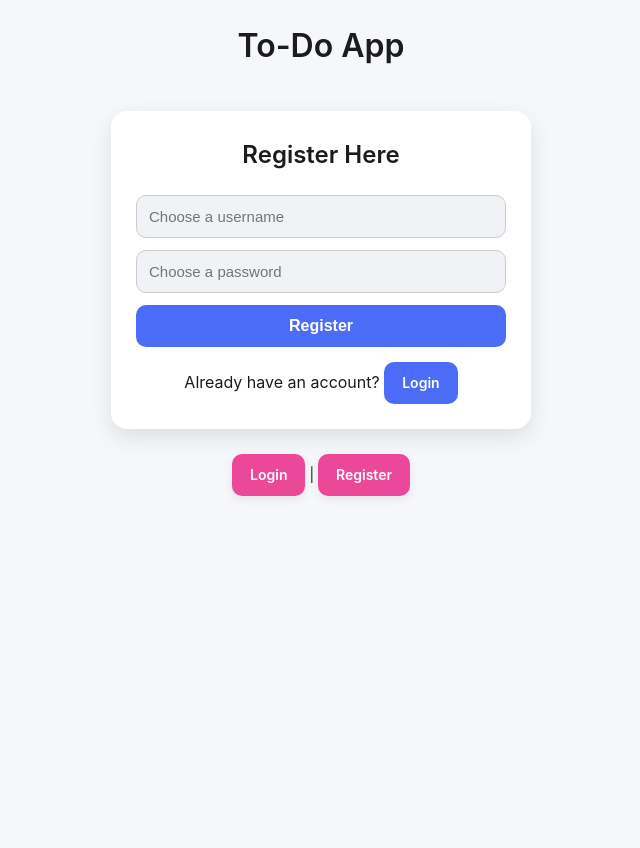
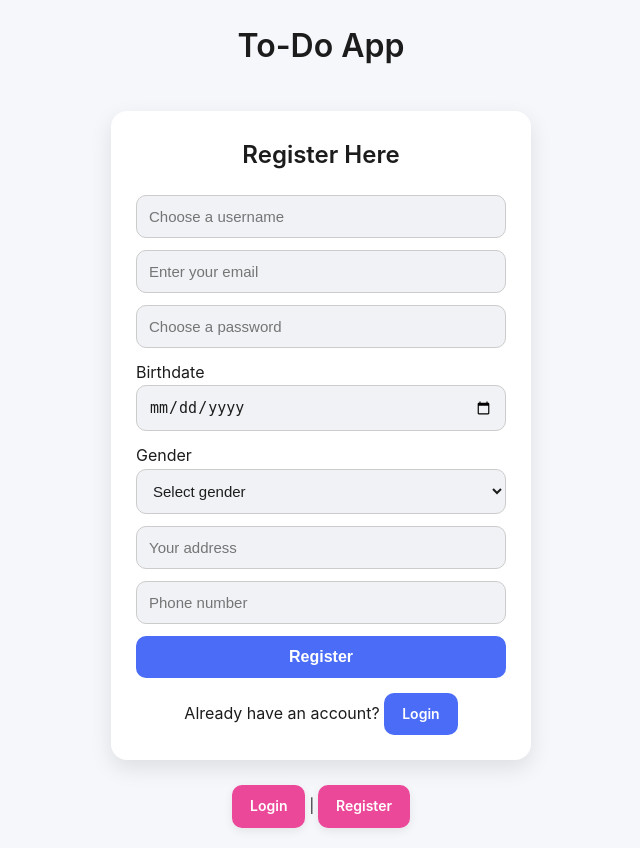
Before and after one commit to bardhideveloper/todo_flask, a Flask app: page /register in a window 1280 px wide. Shown: the whole page, without its empty margins (319-959 px from the left). Before the commit the page ends 497 px from the top, so only its background shows below. Run offline with Flask 3, Linux system fonts and the light colour scheme.

Commit message:
Added some fields for register form

```diff
--- a/database.py
+++ b/database.py
@@ -11,6 +11,12 @@ class User(UserMixin, db.Model):
     username = db.Column(db.String(100), unique=True, nullable=False)
     password = db.Column(db.String(200), nullable=False)
     theme = db.Column(db.String(10), default="light")  # light or dark
+
+    email = db.Column(db.String(120), unique=True, nullable=False)
+    birthdate = db.Column(db.String(20))
+    gender = db.Column(db.String(20))
+    address = db.Column(db.String(255))
+    phone = db.Column(db.String(20))
 
     tasks = db.relationship("Task", backref="user", lazy=True, cascade="all, delete-orphan")
 
--- a/routes.py
+++ b/routes.py
@@ -14,12 +14,21 @@ def init_app(app):
         if request.method == "POST":
             username = request.form["username"]
             password = request.form["password"]
+            email = request.form["email"]
+            birthdate = request.form.get("birthdate")
+            gender = request.form.get("gender")
+            address = request.form.get("address")
+            phone = request.form.get("phone")
 
             if User.query.filter_by(username=username).first():
                 flash("Username already exists!")
                 return redirect(url_for("register"))
 
-            new_user = User(username=username, password=generate_password_hash(password))
+            if User.query.filter_by(email=email).first():
+                flash("Email already registered!")
+                return redirect(url_for("register"))
+
+            new_user = User(username=username, password=generate_password_hash(password),email=email,birthdate=birthdate,gender=gender,address=address,phone=phone)
             db.session.add(new_user)
             db.session.commit()
             flash("Account created! You can now log in.")
--- a/templates/register.html
+++ b/templates/register.html
@@ -8,11 +8,23 @@
 
         <form method="POST">
             <input type="text" name="username" placeholder="Choose a username" required>
+            <input type="email" name="email" placeholder="Enter your email" required>
             <input type="password" name="password" placeholder="Choose a password" required>
+            <label>Birthdate</label>
+            <input type="date" name="birthdate">
+            <label>Gender</label>
+            <select name="gender">
+                <option value="">Select gender</option>
+                <option value="Male">Male</option>
+                <option value="Female">Female</option>
+                <option value="Other">Other</option>
+            </select>
+            <input type="text" name="address" placeholder="Your address">
+            <input type="text" name="phone" placeholder="Phone number">
             <button type="submit">Register</button>
         </form>
 
-       <p class="auth-switch">
+        <p class="auth-switch">
             Already have an account? <a href="/login">Login</a>
         </p>
     </div>
```
